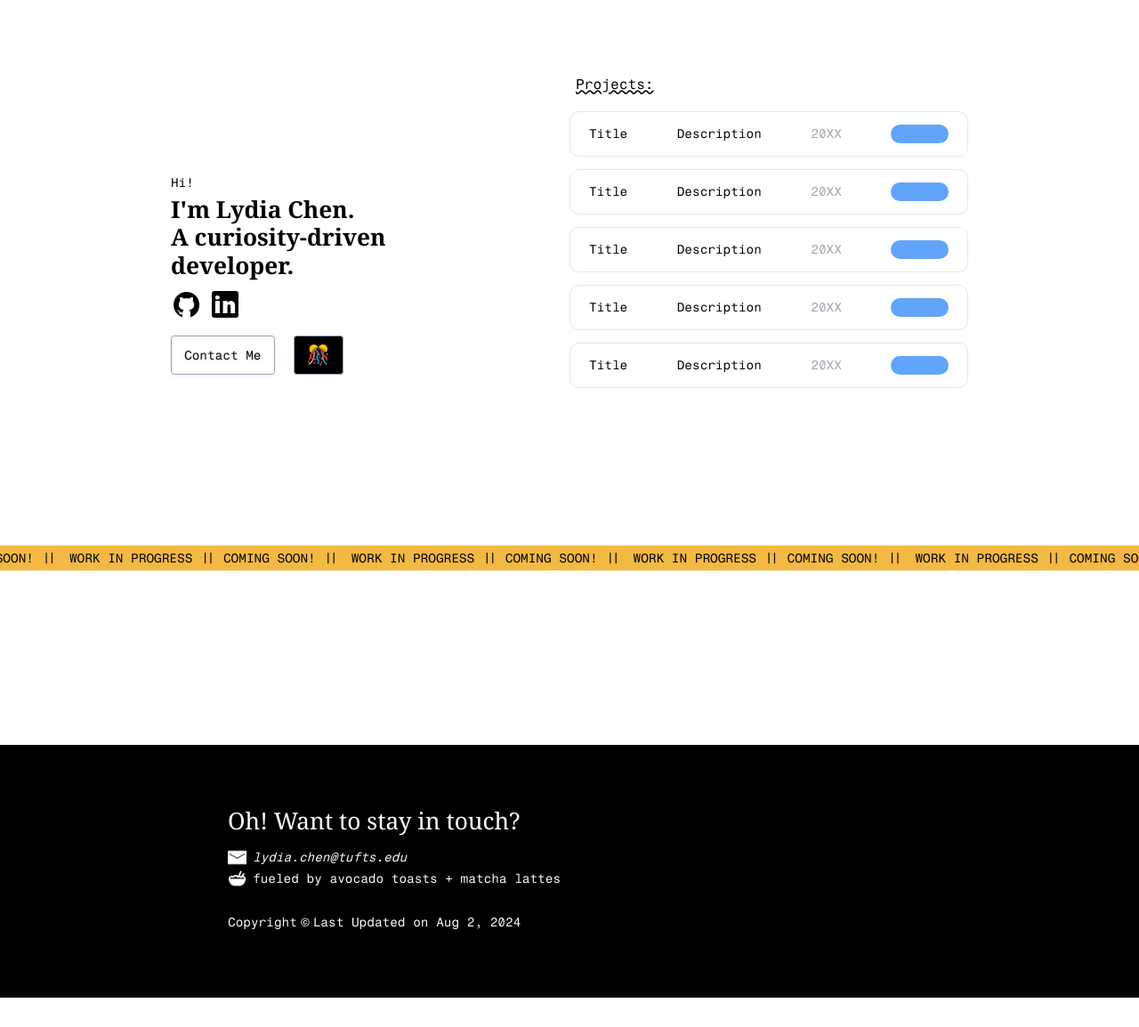
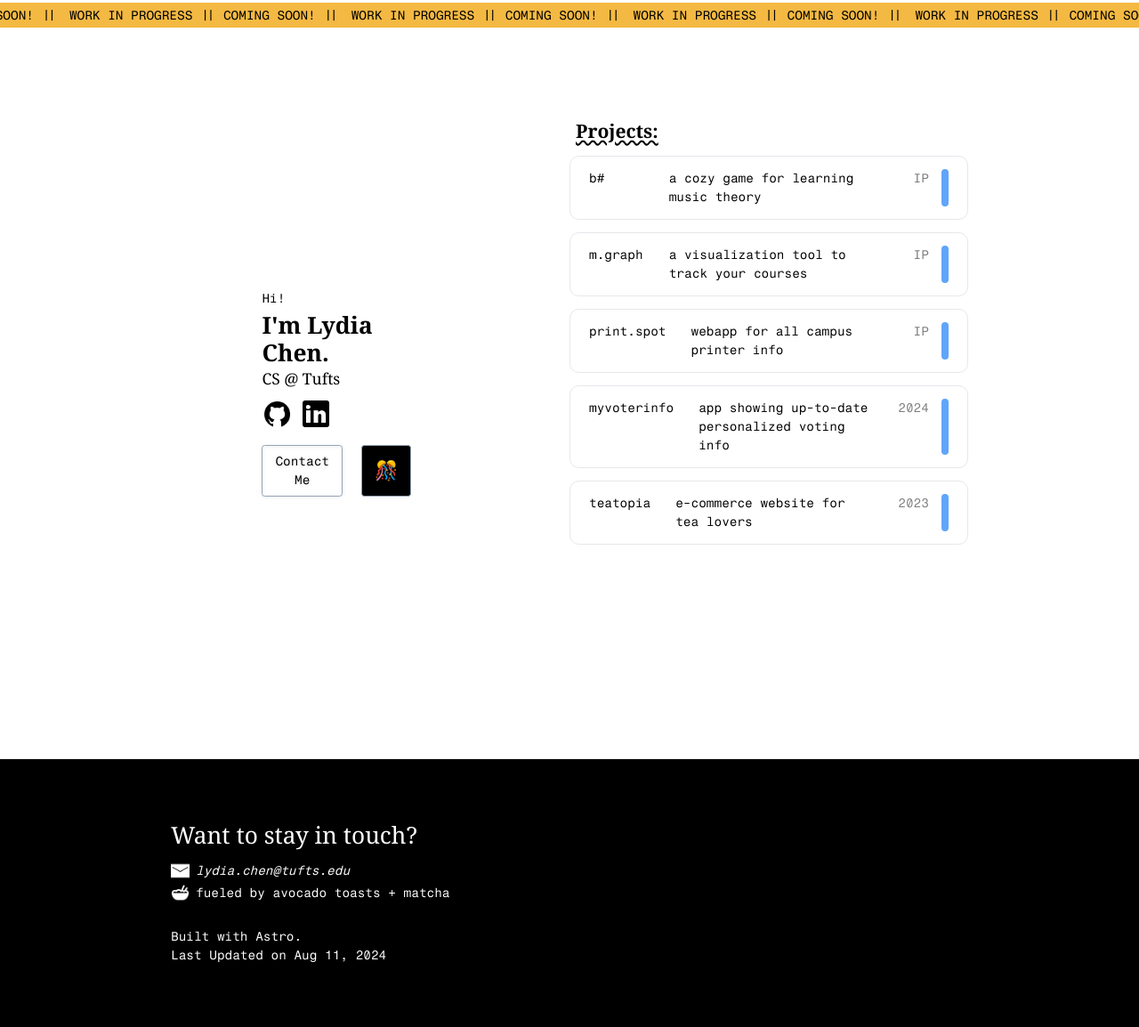
Before and after one commit to lydiachen01/lydia-portfolio, an Astro site: page / in a window 1280 px wide. Shown: the part 67-1221 px from the top of the page at 89% size. Before the commit the page ends 1188 px from the top, so only its background shows below. Built offline with nearby package versions, Linux system fonts and the light colour scheme; Astro itself is replaced by a stand-in of ours.

Commit message:
Adjusted padding

```diff
--- a/src/components/Footer.tsx
+++ b/src/components/Footer.tsx
@@ -1,8 +1,8 @@
 const Footer = () => {
     return (
-        <footer className="align-basline bg-black p-[20%] py-20 mt-56 text-white">
+        <footer className="align-basline bg-black p-[15%] py-20 text-white">
             <div className="grid grid-cols-1">
-                <div className="text-3xl pb-4 font-serif">Oh! Want to stay in touch?</div>
+                <div className="text-3xl pb-4 font-serif">Want to stay in touch?</div>
                 {/* <div className="text-slate-800">
                     <input className="p-4 rounded-xl"></input>
                 </div> */}
@@ -15,7 +15,7 @@ const Footer = () => {
                 </div>
                 <div className="flex pt-1">
                     <img src="ricebowl.png" className="h-6"></img>
-                    <span className="ml-2">fueled by avocado toasts + matcha lattes</span>
+                    <span className="ml-2">fueled by avocado toasts + matcha</span>
                 </div>
                 <ul>
                     <li className="flex py-4">
@@ -25,11 +25,8 @@ const Footer = () => {
                         {/* <img src="twitter.png" className="h-7 m-1.5 opacity-40 cursor-pointer"></img> */}
                     </li>
                 </ul>
-                <div className="flex">
-                    <span className="pr-1">Copyright</span>
-                    <span className="text-xl pr-1">©</span>
-                    <span>Last Updated on Aug 2, 2024</span>
-                </div>
+                <div>Built with Astro.</div>
+                <div>Last Updated on Aug 11, 2024</div>
             </div>
         </footer>
     );
--- a/src/components/Intro.tsx
+++ b/src/components/Intro.tsx
@@ -28,7 +28,7 @@ const Intro: React.FC = () => {
             <div>Hi!</div>
             <div>
                 <div className="font-bold text-3xl font-serif">I'm Lydia Chen.</div>
-                <div className="font-bold text-3xl font-serif">A curiosity-driven developer.</div>
+                <div className="text-xl font-serif">CS @ Tufts</div>
             </div>
             <div className="flex items-center pt-2">
                 <a href="https://github.com/lydiachen01" target="_blank"><img src="github_black.png" className="cursor-pointer h-[35px] mr-3"></img></a>
--- a/src/components/ListItem.tsx
+++ b/src/components/ProjectList.tsx
@@ -1,6 +1,12 @@
 import React, { useState } from 'react';
 
-const List: React.FC = () => {
+interface Project {
+    title: string;
+    description: string;
+    year: number | string;
+}
+
+const List: React.FC<Project> = ({title, description, year}) => {
     const [isHovered, setIsHovered] = useState(false);
 
     const handleHoverEnter = () => setIsHovered(true);
@@ -12,21 +18,21 @@ const List: React.FC = () => {
         onMouseLeave={handleHoverLeave}>
             <span
                     // Adding hover: p-4 looks cool
-                    className='absolute py-4 md:max-w-[35vw] max-w-[75vw] border \
-                    bottom-0 left-0 bg-gray-800 \
+                    className='absolute py-4 md:max-w-[35vw] max-w-[90vw] border \
+                    bottom-0 left-0 bg-gradient-to-r from-teal-400 to-blue-500 \
                     rounded-xl flex flex-col items-center justify-center \
-                    transition-all duration-300 ease-out'
+                    transition-all duration-500 ease-out'
                     style={{ width: isHovered ? '100%' : '0%', opacity: isHovered ? "100%" : "0%" }}
                 >&nbsp;
             </span>
             <div className="relative flex border rounded-xl md:max-w-[35vw] \
-            max-w-[75vw] p-4 px-6 mb-4 place-content-between \
+            max-w-[90vw] p-4 px-6 mb-4 \
             cursor-pointer hover:text-white">
-                <label className="cursor-pointer ">Title</label>
-                <label className="cursor-pointer">Description</label>
-                <label className="cursor-pointer text-gray-400">20XX</label>
+                <label className="cursor-pointer w-[15vw] mr-8">{title}</label>
+                <label className="cursor-pointer w-[60vw] mr-8">{description}</label>
+                <label className="cursor-pointer opacity-50 mr-4">{year}</label>
                 <span className='relative rounded-3xl bg-blue-400'
-                style={{ width: '16%' }} >&nbsp;</span>
+                style={{ width: '2%' }} >&nbsp;</span>
             </div>
         </div>
     )
--- a/src/pages/index.astro
+++ b/src/pages/index.astro
@@ -10,25 +10,53 @@ import Tile from "../components/Tile";
 import Intro from "../components/Intro";
 import CautionTape from "../components/CautionTape";
 import Donut from "../components/Donut.vue";
-import List from "../components/ListItem";
+import List from "../components/ProjectList";
 ---
 
 <MainLayout title="Portfolio" description="Homepage">
   <Navbar />
   <!-- <Button client:load /> -->
-
-  <div class="grid grid-cols-1 md:grid-cols-2">
+  <CautionTape />
+  <div class="grid grid-cols-1 md:grid-cols-2 m-[8%]">
     <Intro client:idle />
-    <div class="md:pl-0 pb-24 place-content-center">
-      <div class="px-2 pb-5 text-lg underline decoration-wavy">Projects:</div>
-      <List client:idle />
-      <List client:idle />
-      <List client:idle />
-      <List client:idle />
-      <List client:idle />
+    <div class="md:pl-0">
+      <div
+        class="px-2 pb-4 text-2xl font-bold underline decoration-wavy font-serif"
+      >
+        Projects:
+      </div>
+      <List
+        title="b#"
+        description="a cozy game for learning music theory"
+        year={"IP"}
+        client:idle
+      />
+      <List
+        title="m.graph"
+        description="a visualization tool to track your courses"
+        year={"IP"}
+        client:idle
+      />
+      <List
+        title="print.spot"
+        description="webapp for all campus printer info"
+        year={"IP"}
+        client:idle
+      />
+      <List
+        title="myvoterinfo"
+        description="app showing up-to-date personalized voting info"
+        year={2024}
+        client:idle
+      />
+      <List
+        title="teatopia"
+        description="e-commerce website for tea lovers"
+        year={2023}
+        client:idle
+      />
     </div>
   </div>
-  <CautionTape />
   <!-- <div class="h-[100vh] bg-slate-100">
 		<div class="flex grid grid-cols-3">
 			<Tile
```
